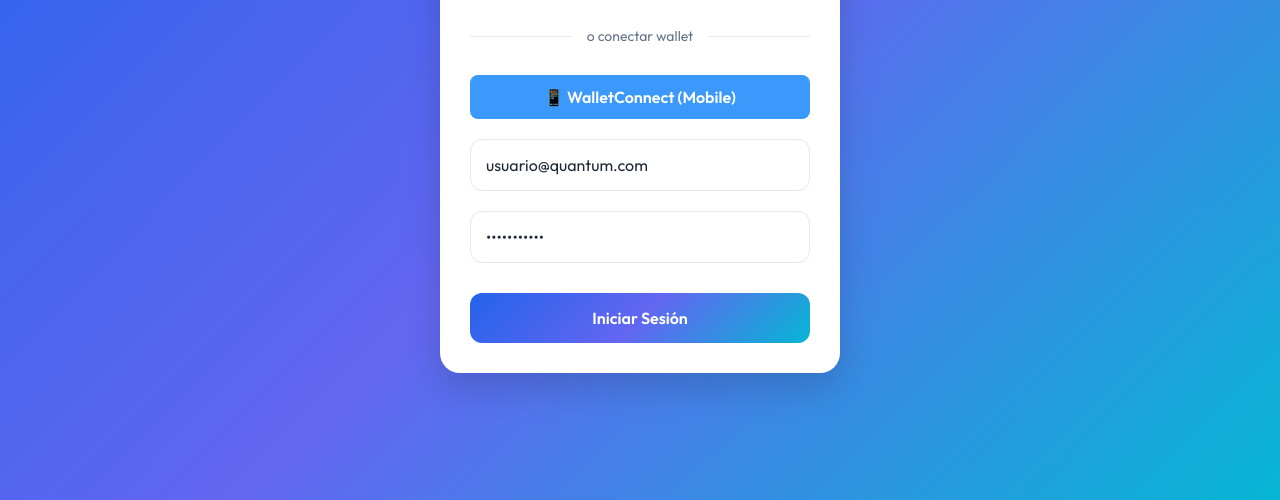
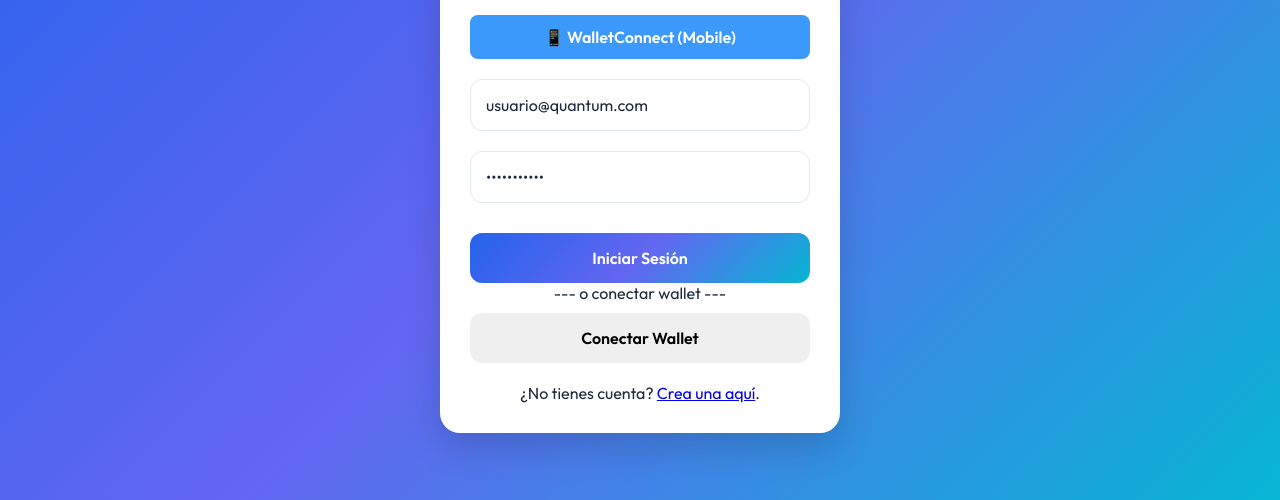
Before and after one commit to maucxto/quantum-wallet, a plain HTML site: page index.html in a window 1280 px wide. Shown: the part 300-800 px from the top of the page. Drawn offline with Linux system fonts and the light colour scheme; no server answers.

Commit message:
Update login screen: add connect wallet separator and register link

```diff
--- a/index.html
+++ b/index.html
@@ -29,6 +29,18 @@
             </div>
             <button class="btn btn-primary" onclick="app.login()">Iniciar Sesión</button>
 
+
+            <div class="divider">
+                <span>--- o conectar wallet ---</span>
+            </div>
+
+            <div class="form-group">
+                <button class="btn btn-secondary" onclick="loginThirdweb.showConnect()">Conectar Wallet</button>
+            </div>
+
+            <div class="register-link">
+                <p>¿No tienes cuenta? <a href="#" onclick="ModalsComponent.showRegisterModal()">Crea una aquí</a>.</p>
+            </div>
 
         </div>
     </div>
```
